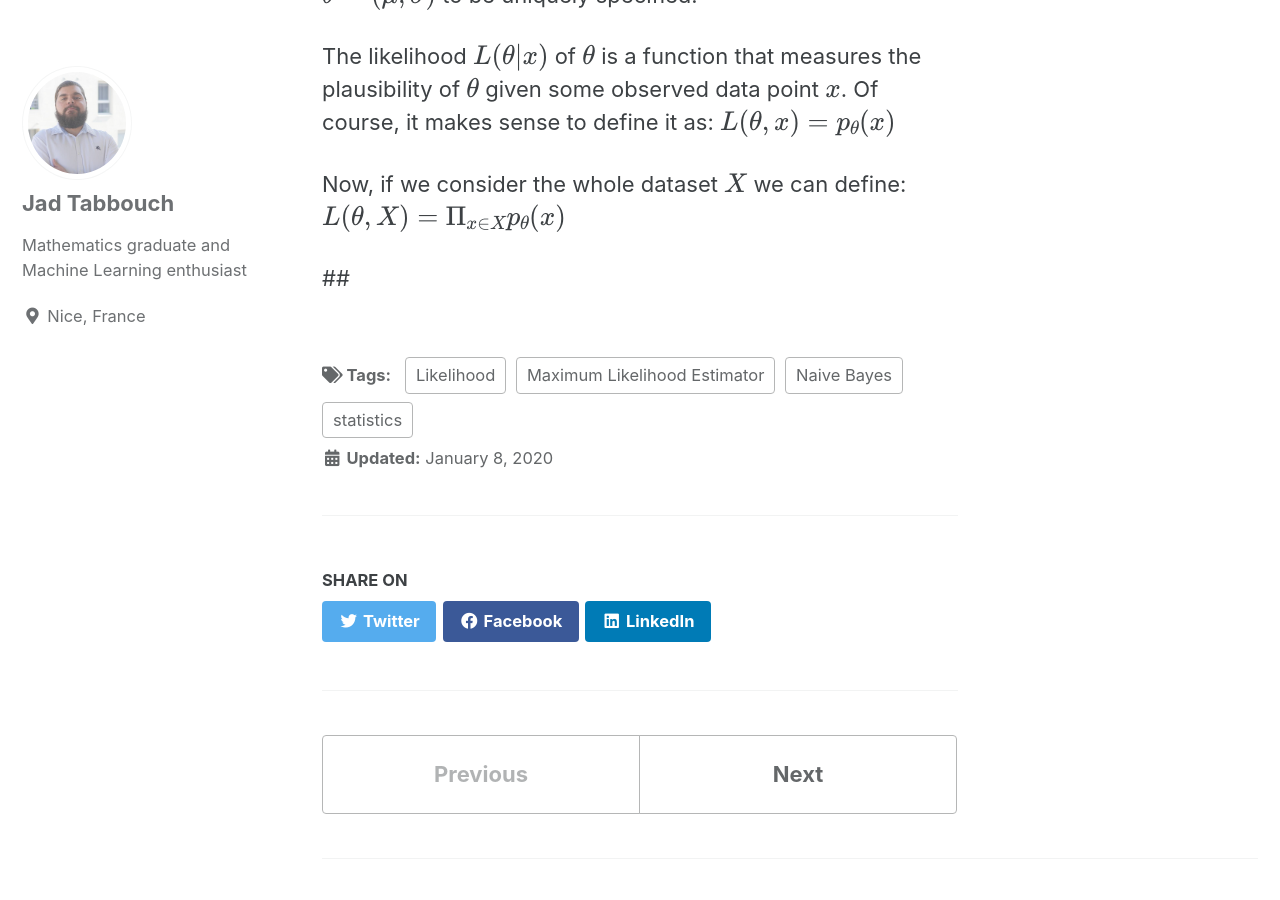
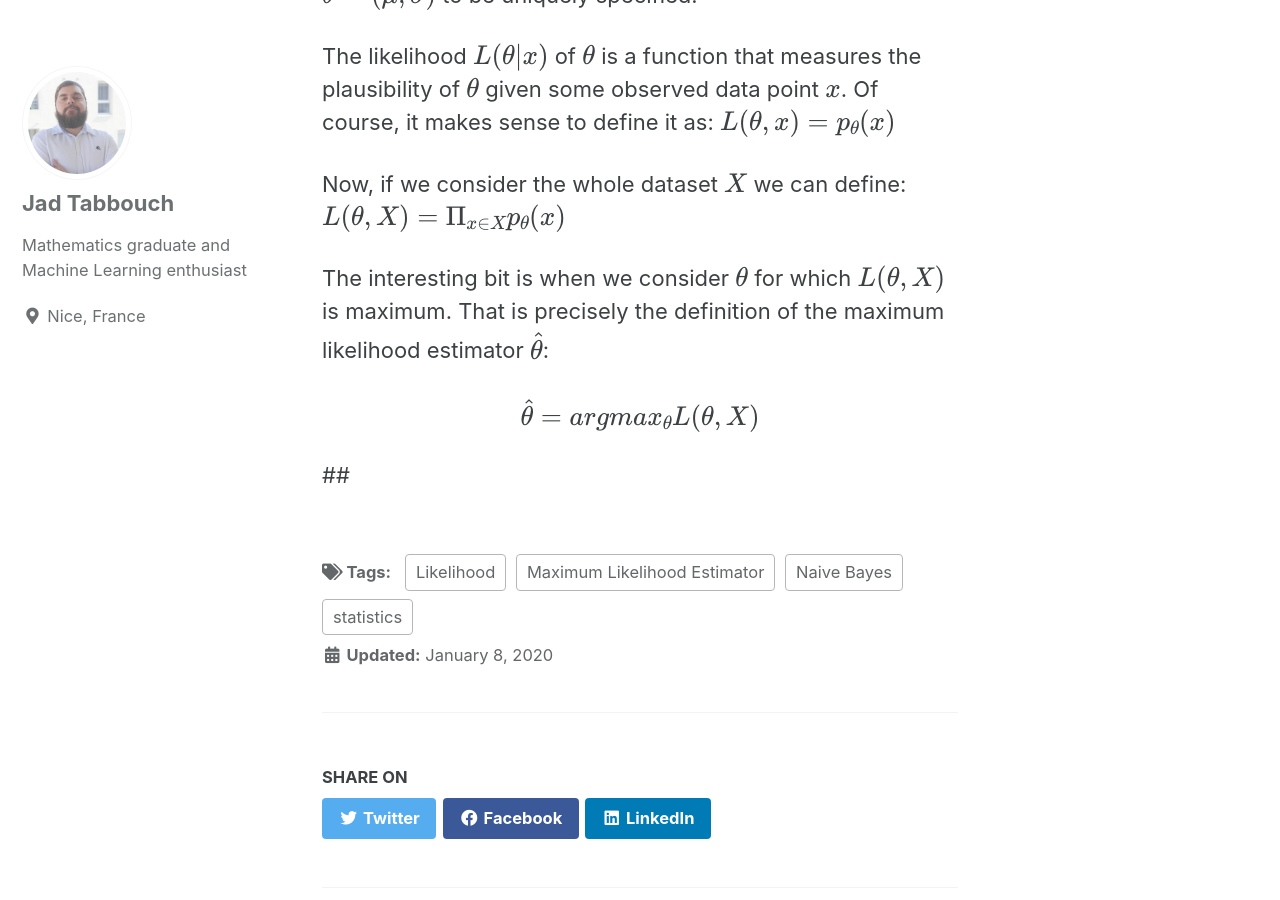
Before and after one commit to jad-tab/jad-tab.github.io, a Jekyll site: the page built from _posts/2020-01-08-Generative_models.md, in a window 1280 px wide and 900 px high, scrolled down 1323 px. Built offline with Jekyll 4.4.1, drawn with Linux system fonts in a browser that asks for light colours; cached includes are drawn as plain includes; formulas are drawn with MathJax 3.

Commit message:
Update 2020-01-08-Generative_models.md

```diff
--- a/_posts/2020-01-08-Generative_models.md
+++ b/_posts/2020-01-08-Generative_models.md
@@ -28,5 +28,9 @@ $$L(\theta, x) = p_{\theta}(x) $$
 Now, if we consider the whole dataset $$X$$ we can define:
 $$ L(\theta, X) = \Pi_{x \in X}   p_{\theta}(x) $$
 
+The interesting bit is when we consider $$\theta$$ for which $$L(\theta, X)$$ is maximum. That is precisely the definition of the maximum likelihood estimator $$\hat{\theta}$$:
+
+$$\hat{\theta} = argmax_{\theta}  L(\theta, X) $$
+
 
 ##
```
